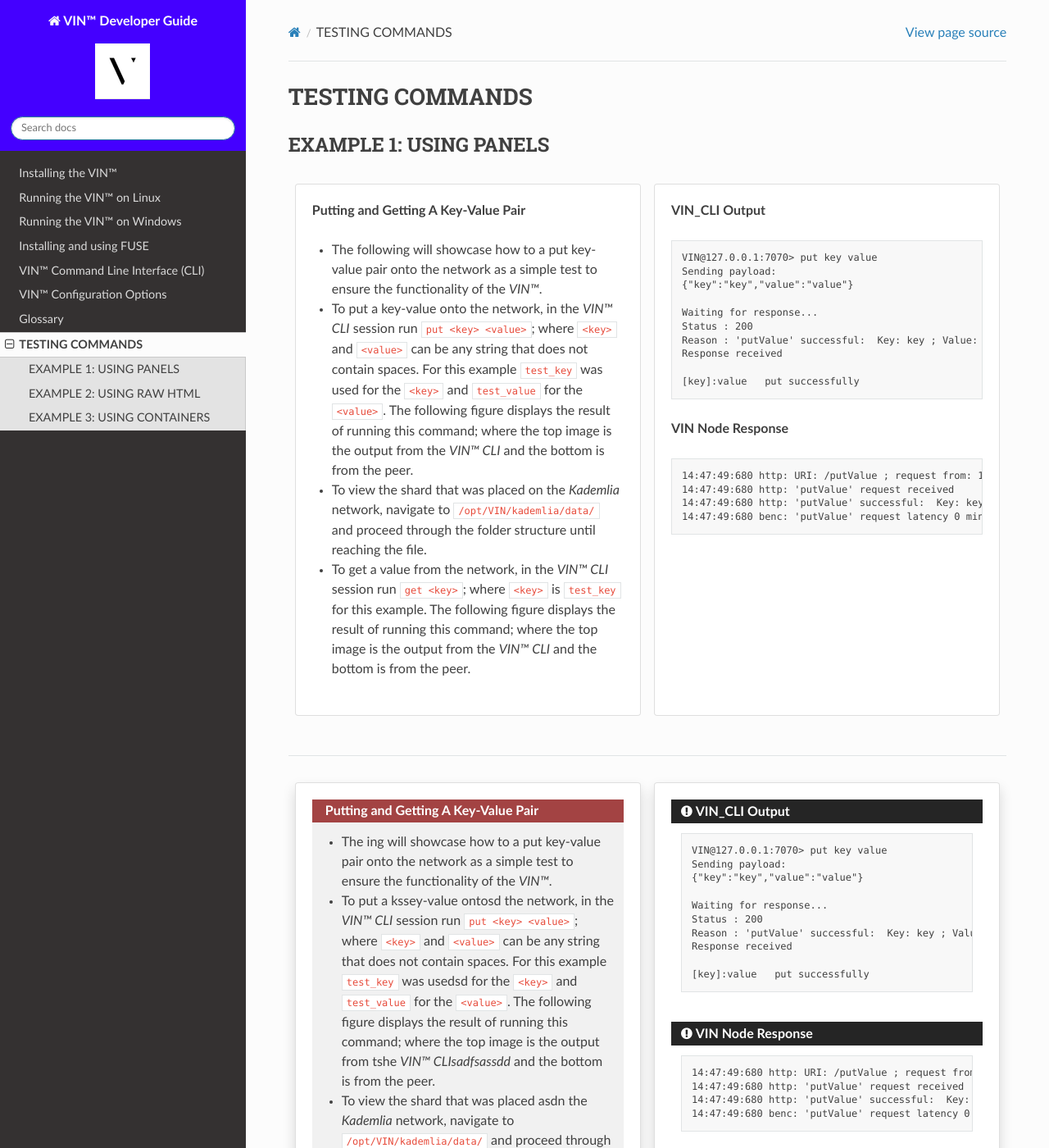
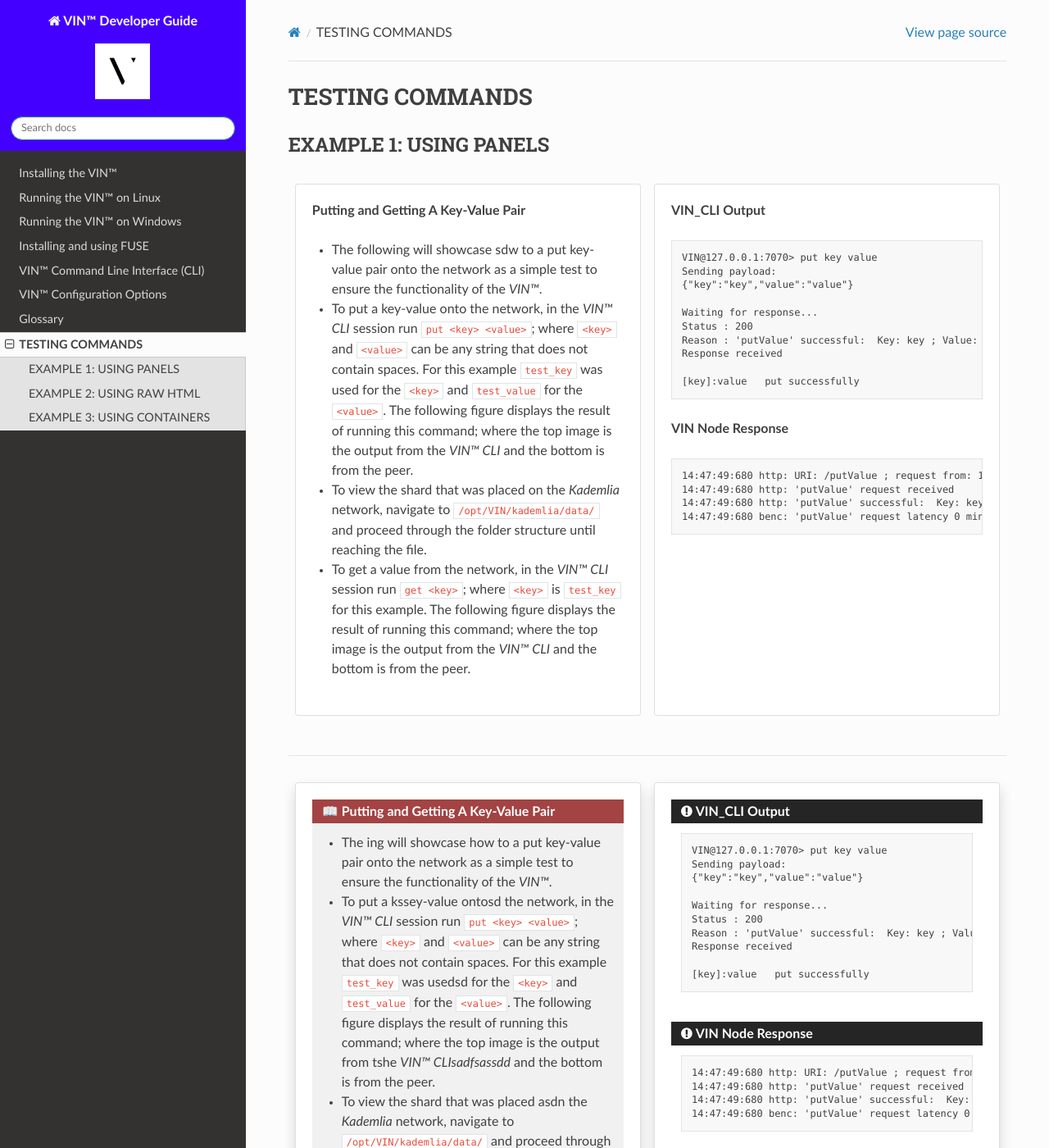
Before and after one commit to Market-Insight-Solutions-LLC/vin-developer-guide, a Sphinx documentation site: the page built from docs/source/testing_commands.rst, in a window 1280 px wide and 1400 px high. Shown: the whole window at 82% size. Built offline with Sphinx 7.4.7 and the Read the Docs theme 2.0.0, drawn with Linux system fonts in a browser that asks for light colours.

Commit message:
Testing .ymal file changes

```diff
--- a/docs/source/_static/css/custom.css
+++ b/docs/source/_static/css/custom.css
@@ -161,5 +161,5 @@
     content: "  📖";
 }*/
 .rst-content .admonition-vin-response .admonition-title:before {
-    content: "";
+    content: " 📖";
 }
--- a/docs/source/testing_commands.rst
+++ b/docs/source/testing_commands.rst
@@ -14,7 +14,7 @@
 
     **Putting and Getting A Key-Value Pair**
 
-    * The following will showcase how to a put key-value pair onto the network as a simple test to ensure the functionality of the *VIN™*.
+    * The following will showcase sdw to a put key-value pair onto the network as a simple test to ensure the functionality of the *VIN™*.
     * To put a key-value onto the network, in the *VIN™ CLI* session run ``put <key> <value>``; where ``<key>`` and ``<value>`` can be any string that does not contain spaces. For this example ``test_key`` was used for the ``<key>`` and ``test_value`` for the ``<value>``. The following figure displays the result of running this command; where the top image is the output from the *VIN™ CLI* and the bottom is from the peer.
     * To view the shard that was placed on the *Kademlia* network, navigate to ``/opt/VIN/kademlia/data/`` and proceed through the folder structure until reaching the file.
     * To get a value from the network, in the *VIN™ CLI* session run ``get <key>``; where ``<key>`` is ``test_key`` for this example. The following figure displays the result of running this command; where the top image is the output from the *VIN™ CLI* and the bottom is from the peer.
```
